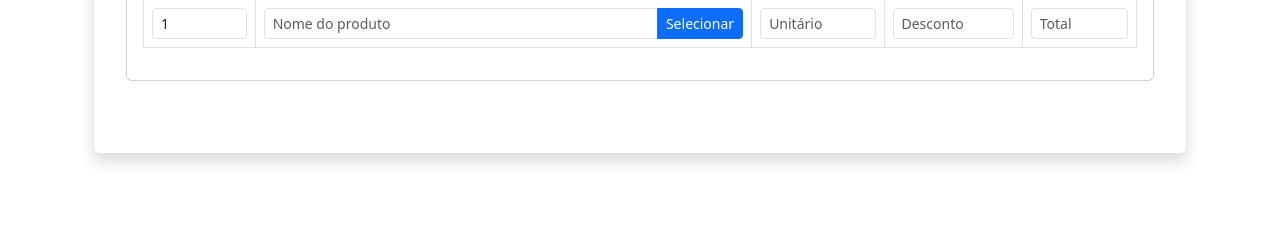
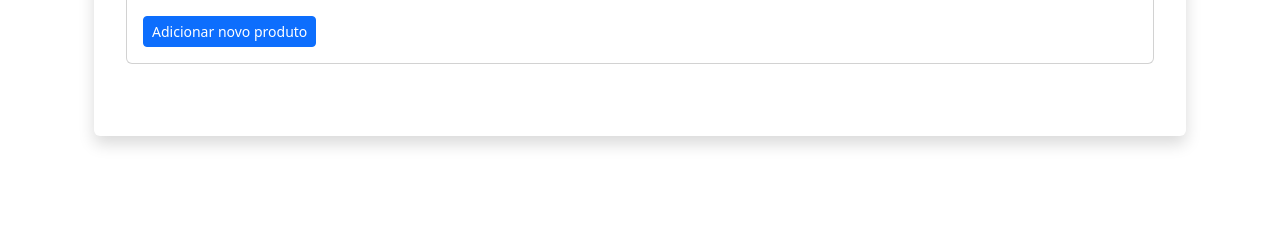
Before and after one commit to Gebrel07/App-registro-de-vendas, a Django app: page /vendas/ in a window 1280 px wide. Shown: the part 386-626 px from the top of the page. Run offline with Django 5.2, Linux system fonts and the light colour scheme; some libraries are stand-ins or nearby versions.

Commit message:
Botão selecionar trocado por adicionar produto

```diff
--- a/loja/vendas/templates/vendas/venda/vendas.html
+++ b/loja/vendas/templates/vendas/venda/vendas.html
@@ -64,33 +64,15 @@ TODO: Adicionar colunas informativas quando for selecionado o produto
                                         <th scope="col">Unitário</th>
                                         <th scope="col">Desconto (%)</th>
                                         <th scope="col">Total</th>
+
                                     </tr>
                                 </thead>
                                 <tbody id="produtosContainer">
                                     <!-- Produtos serão adicionados dinamicamente aqui -->
-                                    <tr class="align-items-center">
-                                        <td class="col-1">
-                                            <input type="number" class="form-control form-control-sm" id="quantidade1Input" placeholder="Qtd." value=1>
-                                        </td>
-                                        <td class="col-6">
-                                            <div class="input-group">
-                                                <input type="text" class="form-control form-control-sm" id="produto1Input" placeholder="Nome do produto">
-                                                <button class="btn btn-primary btn-sm" onclick="location.href='{% url 'selecionar_produto' %}'">Selecionar</button>
-                                            </div>
-                                        </td>
-                                        <td>
-                                            <input type="text" class="form-control form-control-sm" id="preco1Input" placeholder="Unitário" readonly>
-                                        </td>
-                                        <td>
-                                            <input type="number" class="form-control form-control-sm" id="desconto1Input" placeholder="Desconto">
-                                        </td>
-                                        <td>
-                                            <input type="text" class="form-control form-control-sm" id="total1Input" placeholder="Total" readonly>
-                                        </td>
-                                    </tr>
                                 </tbody>
                             </table>
                         </div>
+                        <button class="btn btn-primary btn-sm" onclick="location.href='{% url 'selecionar_produto' %}'">Adicionar novo produto</button>
                     </div>
                 </div>
 
@@ -109,7 +91,7 @@ TODO: Adicionar colunas informativas quando for selecionado o produto
 </div>
 
 <script>
-    let contadorProdutos = 1;
+    let contadorProdutos = 0;
     let pendingRequests = 0;
     let produtosAdicionados = {};
 
@@ -274,10 +256,10 @@ TODO: Adicionar colunas informativas quando for selecionado o produto
             calcularTotal(`preco${id}Input`, document.getElementById(`desconto${id}Input`).value, `quantidade${id}Input`, `total${id}Input`);
         } else {
             // Adiciona um novo produto
+            contadorProdutos++;
             produtosAdicionados[produtoId] = { id: contadorProdutos, quantidade: 1 };
             obterNomeProduto(produtoId, `produto${contadorProdutos}Input`);
             obterPrecoProduto(produtoId, `preco${contadorProdutos}Input`, contadorProdutos);
-            contadorProdutos++;
             let novoProduto = `
                 <tr class="align-items-center">
                     <td class="col-1">
@@ -286,7 +268,7 @@ TODO: Adicionar colunas informativas quando for selecionado o produto
                     <td class="col-6">
                         <div class="input-group">
                             <input type="text" class="form-control form-control-sm" id="produto${contadorProdutos}Input" placeholder="Nome do produto">
-                            <button class="btn btn-primary btn-sm" onclick="location.href='{% url 'selecionar_produto' %}'">Selecionar</button>
+
                         </div>
                     </td>
                     <td>
@@ -297,6 +279,10 @@ TODO: Adicionar colunas informativas quando for selecionado o produto
                     </td>
                     <td>
                         <input type="text" class="form-control form-control-sm" id="total${contadorProdutos}Input" placeholder="Total" readonly>
+                    </td>
+
+                    <td>
+
                     </td>
                 </tr>`;
             document.getElementById('produtosContainer').insertAdjacentHTML('beforeend', novoProduto);
```
